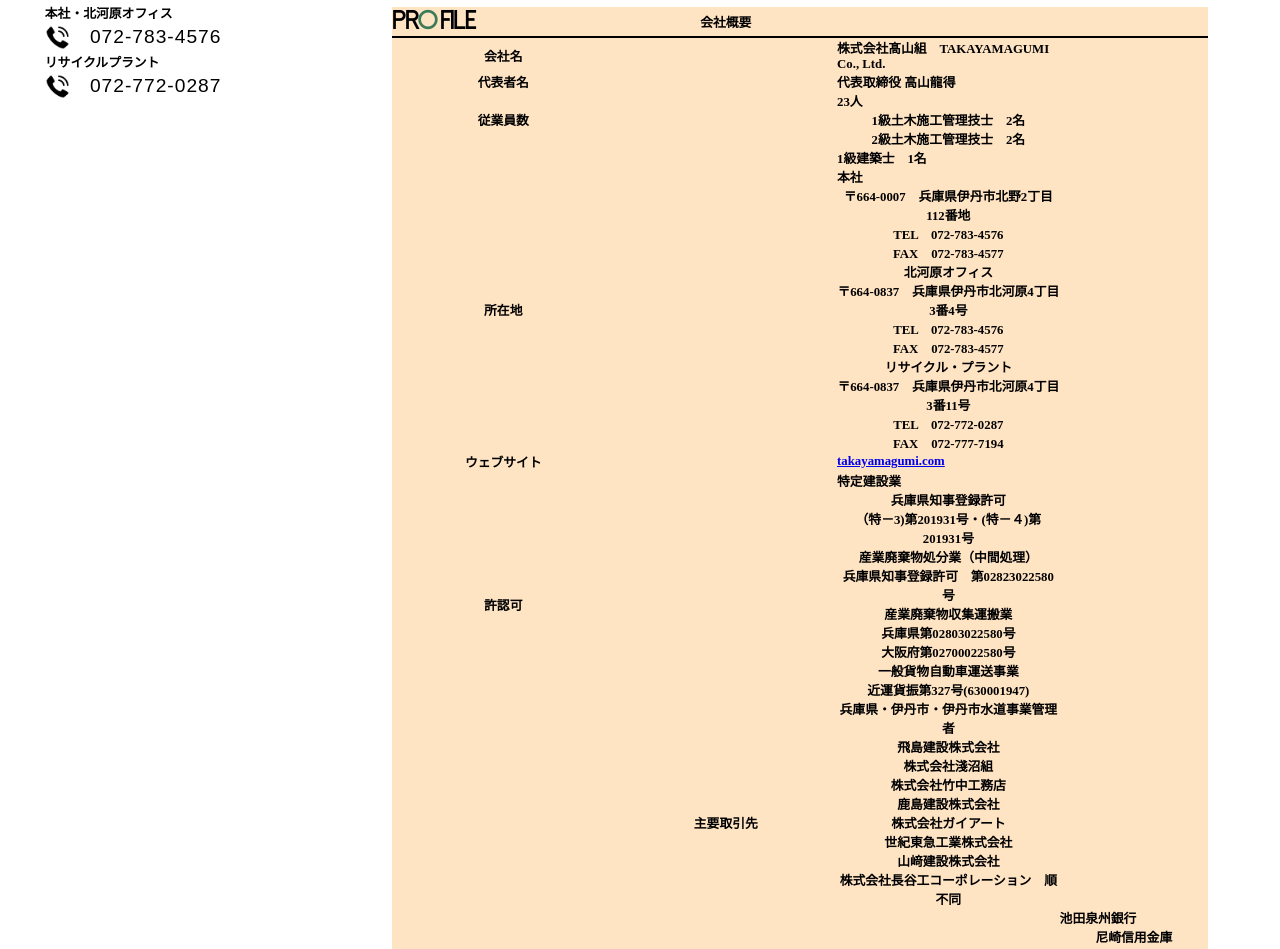
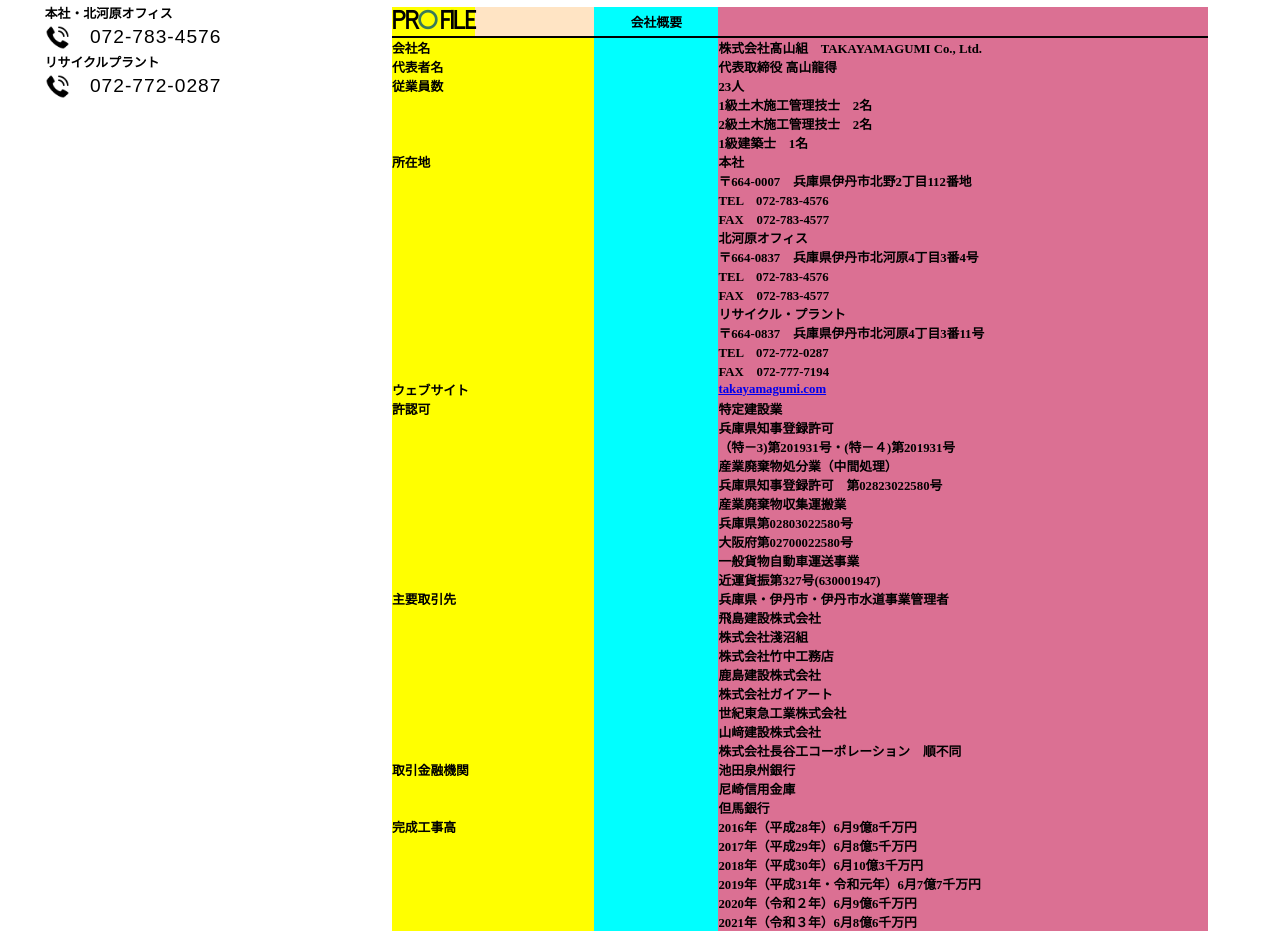
Before and after one commit to takayamagumi/website, a website: page dist/overview.html in a window 1280 px wide. Shown: the part 573-1522 px from the top of the page. Drawn offline with Linux system fonts and the light colour scheme; a script that the page names is missing.

Commit message:
line up table

```diff
--- a/dist/overview.html
+++ b/dist/overview.html
@@ -294,19 +294,19 @@
                         <td class="list-contents">代表取締役 高山龍得</td>
                     </tr>
                     <tr>
-                        <td class="list-names" rowspan="3">従業員数</td>
+                        <td class="list-names">従業員数</td>
                         <td></td>
                         <td class="list-contents">23人</td>
                     </tr>
 
                     <tr>
                         <td></td>
-
+                        <td></td>
                         <td class="list-contents">1級土木施工管理技士　2名</td>
                     </tr>
                     <tr>
                         <td></td>
-
+                        <td></td>
                         <td class="list-contents">2級土木施工管理技士　2名</td>
                     </tr>
                     <tr>
@@ -315,181 +315,181 @@
                         <td class="list-contents">1級建築士　1名</td>
                     </tr>
                     <tr>
-                        <td class="list-names" rowspan="12">所在地</td>
+                        <td class="list-names">所在地</td>
                         <td></td>
                         <td class="list-contents">本社</td>
                     </tr>
                     <tr>
-                        <td></td>
+                        <td></td><td></td>
                         <td class="list-contents">〒664-0007　兵庫県伊丹市北野2丁目112番地</td>
                     </tr>
                     <tr>
-                        <td></td>
+                        <td></td><td></td>
                         <td class="list-contents">TEL　072-783-4576</td>
                     </tr>
                     <tr>
-                        <td></td>
+                        <td></td><td></td>
                         <td class="list-contents">FAX　072-783-4577</td>
                     </tr>
                     <tr>
-                        <td></td>
+                        <td></td><td></td>
                         <td class="list-contents">北河原オフィス</td>
                     </tr>
                     <tr>
-                        <td></td>
+                        <td></td><td></td>
                         <td class="list-contents">〒664-0837　兵庫県伊丹市北河原4丁目3番4号</td>
                     </tr>
                     <tr>
-                        <td></td>
+                        <td></td><td></td>
                         <td class="list-contents">TEL　072-783-4576</td>
                     </tr>
                     <tr>
-                        <td></td>
+                        <td></td><td></td>
                         <td class="list-contents">FAX　072-783-4577</td>
                     </tr>
                     <tr>
-                        <td></td>
+                        <td></td><td></td>
                         <td class="list-contents">リサイクル・プラント</td>
                     </tr>
                     <tr>
-                        <td></td>
+                        <td></td><td></td>
                         <td class="list-contents">〒664-0837　兵庫県伊丹市北河原4丁目3番11号</td>
                     </tr>
                     <tr>
-                        <td></td>
+                        <td></td><td></td>
                         <td class="list-contents">TEL　072-772-0287</td>
                     </tr>
                     <tr>
-                        <td></td>
+                        <td></td><td></td>
                         <td class="list-contents">FAX　072-777-7194</td>
                     </tr>
 
-                    </tr>
+
                     <tr>
-
                         <td class="list-names">ウェブサイト</td>
                         <td></td>
                         <td class="list-contents"><a href="http://takayamagumi.com" target="_blank">takayamagumi.com</a>
                         </td>
                     </tr>
                     <tr>
-                        <td class="list-names" rowspan="11">許認可</td>
-
+                        <td class="list-names">許認可</td>
                         <td></td>
                         <td class="list-contents">特定建設業</td>
                     </tr>
                     <tr>
-                        <td></td>
+                        <td></td><td></td>
                         <td class="list-contents">兵庫県知事登録許可</td>
                     </tr>
                     <tr>
-                        <td></td>
+                        <td></td><td></td>
                         <td class="list-contents">（特－3)第201931号・(特－４)第201931号</td>
                     </tr>
                     <tr>
-                        <td></td>
+                        <td></td><td></td>
                         <td class="list-contents">産業廃棄物処分業（中間処理）</td>
                     </tr>
                     <tr>
-                        <td></td>
+                        <td></td><td></td>
                         <td class="list-contents">兵庫県知事登録許可　第02823022580号</td>
                     </tr>
                     <tr>
-                        <td></td>
+                        <td></td><td></td>
                         <td class="list-contents">産業廃棄物収集運搬業</td>
                     </tr>
                     <tr>
-                        <td></td>
+                        <td></td><td></td>
                         <td class="list-contents">兵庫県第02803022580号</td>
                     </tr>
                     <tr>
-                        <td></td>
+                        <td></td><td></td>
                         <td class="list-contents">大阪府第02700022580号</td>
                     </tr>
                     <tr>
-                        <td></td>
+                        <td></td><td></td>
                         <td class="list-contents">一般貨物自動車運送事業</td>
                     </tr>
                     <tr>
-                        <td></td>
+                        <td></td><td></td>
                         <td class="list-contents">近運貨振第327号(630001947)</td>
                     </tr>
 
 
 
                     <tr>
-                        <td class="list-names" rowspan="11">主要取引先</td>
+                        <td class="list-names">主要取引先</td>
+                        <td></td>
                         <td class="list-contents">兵庫県・伊丹市・伊丹市水道事業管理者</td>
                     </tr>
                     <tr>
-                        <td></td>
+                        <td></td><td></td>
                         <td class="list-contents">飛島建設株式会社</td>
                     </tr>
                     <tr>
-                        <td></td>
+                        <td></td><td></td>
                         <td class="list-contents">株式会社淺沼組</td>
                     </tr>
                     <tr>
-                        <td></td>
+                        <td></td><td></td>
                         <td class="list-contents">株式会社竹中工務店</td>
                     </tr>
                     <tr>
-                        <td></td>
+                        <td></td><td></td>
                         <td class="list-contents">鹿島建設株式会社</td>
                     </tr>
                     <tr>
-                        <td></td>
+                        <td></td><td></td>
                         <td class="list-contents">株式会社ガイアート</td>
                     </tr>
                     <tr>
-                        <td></td>
+                        <td></td><td></td>
                         <td class="list-contents">世紀東急工業株式会社</td>
                     </tr>
                     <tr>
-                        <td></td>
+                        <td></td><td></td>
                         <td class="list-contents">山﨑建設株式会社</td>
                     </tr>
                     <tr>
-                        <td></td>
+                        <td></td><td></td>
                         <td class="list-contents">株式会社長谷工コーポレーション　順不同</td>
                     </tr>
 
                     <tr>
-                        <td class="list-names" rowspan="4">取引金融機関</td>
+                        <td class="list-names">取引金融機関</td>
                         <td></td>
                         <td class="list-contents">池田泉州銀行</td>
                     </tr>
                     <tr>
-                        <td></td>
+                        <td></td><td></td>
                         <td class="list-contents">尼崎信用金庫</td>
                     </tr>
                     <tr>
-                        <td></td>
+                        <td></td><td></td>
                         <td class="list-contents">但馬銀行</td>
                     </tr>
                     <tr>
-                        <td class="list-names" rowspan="8">完成工事高</td>
+                        <td class="list-names">完成工事高</td>
                         <td></td>
                         <td class="list-contents">2016年（平成28年）6月9億8千万円</td>
                     </tr>
                     <tr>
                         <td></td>
+                        <td></td>
                         <td class="list-contents">2017年（平成29年）6月8億5千万円</td>
                     </tr>
                     <tr>
-                        <td></td>
+                        <td></td><td></td>
                         <td class="list-contents">2018年（平成30年）6月10億3千万円</td>
                     </tr>
                     <tr>
-                        <td></td>
+                        <td></td><td></td>
                         <td class="list-contents">2019年（平成31年・令和元年）6月7億7千万円</td>
                     </tr>
                     <tr>
-                        <td></td>
+                        <td></td><td></td>
                         <td class="list-contents">2020年（令和２年）6月9億6千万円</td>
                     </tr>
                     <tr>
-                        <td></td>
+                        <td></td><td></td>
                         <td class="list-contents">2021年（令和３年）6月8億6千万円</td>
                     </tr>
                     </tr>
--- a/dist/subpages.css
+++ b/dist/subpages.css
@@ -28,6 +28,7 @@
     justify-content: center;
     background-color: white;
 }
+
 #overview-top-img {
     height: 45vh;
     background-image: url(./img/office-white.jpg);
@@ -35,11 +36,13 @@
     background-position: bottom;
     background-repeat: no-repeat;
 }
+
 .subpage-title-wrap {
     display: flex;
     flex-direction: column;
     padding: 40px;
 }
+
 .subpage-title-wrap-eng {
     display: flex;
     flex-direction: row;
@@ -47,17 +50,21 @@
     font-size: 5em;
     line-height: 60px;
 }
+
 #subpage-title-nospace {
     margin-left: -10px;
 }
+
 #title-jpn-overview {
     font-size: 1.2em;
 
 }
+
 tr:first-of-type {
     border-bottom: 2px solid black;
 
-  }
+}
+
 table {
     border-collapse: collapse;
     font-size: .8em;
@@ -66,6 +73,7 @@
     background-color: bisque;
     width: 85%;
 }
+
 th:first-of-type {
     display: flex;
     flex-direction: row;
@@ -73,28 +81,43 @@
     font-family: dolceVita;
     font-size: 2em;
 }
+
 th:nth-child(1) {
-    width:150px;
-text-align: center;
-display: flex;
+    width: min-content;
+    text-align: center;
+    background-color: yellow;
 }
+
 th:nth-child(2) {
-    width: 100px;
+    width: min-content;
     text-align: center;
+    background-color: aqua;
 }
+
 th:nth-child(3) {
     text-align: start;
-    width: 100px;
-    }
+    width: 60%;
+    background-color: palevioletred;
+}
+
 td:nth-child(1) {
-    width: 150px;
-    text-align: center;
+    width: min-content;
+    text-align: start;
+    background-color: yellow;
 }
+
 td:nth-child(2) {
-    width: 100px;
-    text-align: center;
+    width: min-content;
+    text-align: start;
+    background-color: aqua;
 }
+
 td:nth-child(3) {
-text-align: start;
-width: 100px;
+    text-align: start;
+    width: auto;
+    background-color: palevioletred;
 }
+
+td:nth-child(4) {
+    background-color: blue;
+}
```
